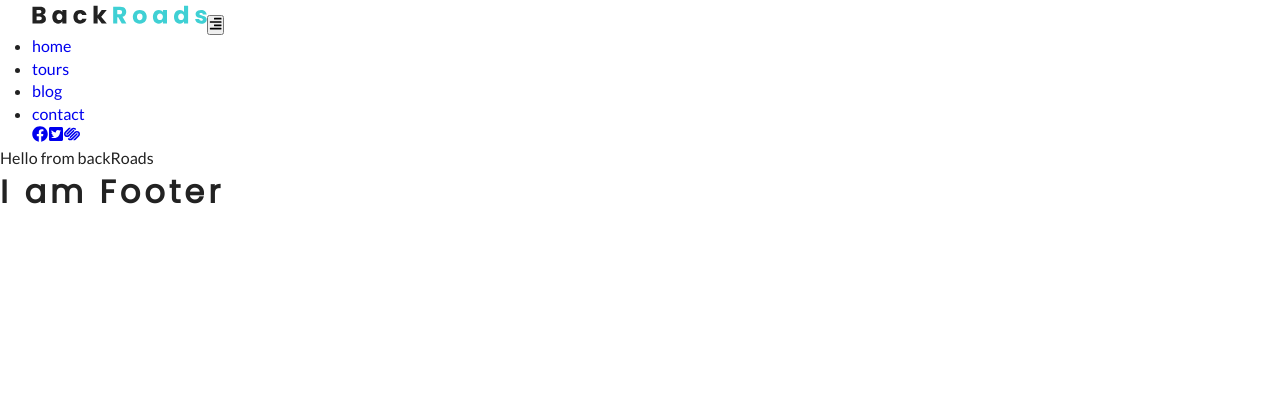
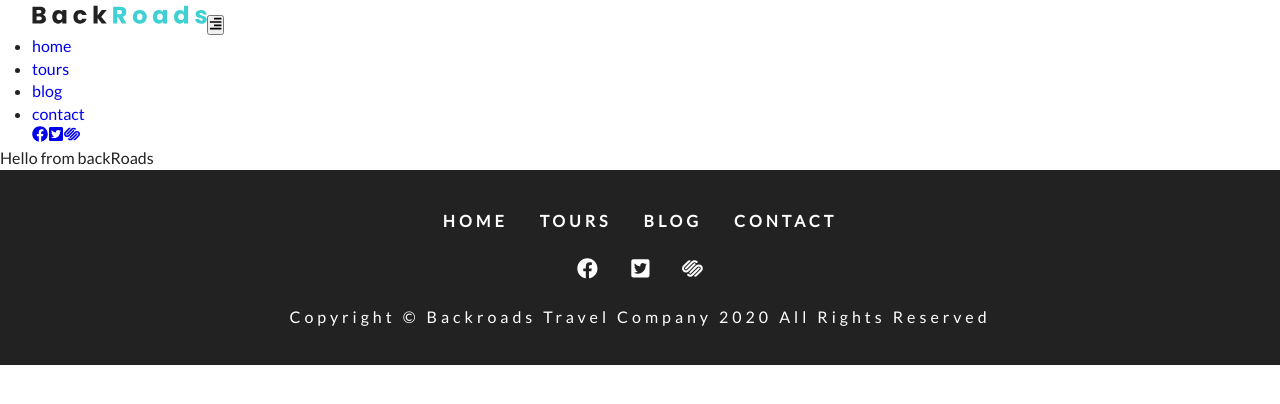
Before and after one commit to JunaidKhanEU/backroads, a Gatsby site: page / in a window 1280 px wide. Built offline with nearby package versions, Linux system fonts and the light colour scheme; Gatsby itself is replaced by a stand-in of ours.

Commit message:
footer done

```diff
--- a/src/components/Footer/Footer.js
+++ b/src/components/Footer/Footer.js
@@ -1,10 +1,22 @@
 import React from 'react'
+import styles from '../../css/footer.module.css'
+import links from '../../constants/links'
+import socialLinks from '../../constants/socialLinks'
+import { Link } from 'gatsby'
 
 const Footer = () => {
   return (
-    <div>
-      <h1>I am Footer</h1>
-    </div>
+    <footer className={styles.footer}>
+      <div className={styles.links}>
+        {links.map((item, i) => <Link key={i} to={item.path}>{item.text}</Link>)}
+      </div>
+      <div className={styles.icons}>
+        {socialLinks.map((item, i) => <a key={i} href={item.url} target='_blank' rel='noopener noreferrer'>{item.icon}</a>)}
+      </div>
+      <div className={styles.copyright}>
+        copyright &copy; backroads travel company {new Date().getFullYear()} all rights reserved
+      </div>
+    </footer>
   )
 }
 
```
